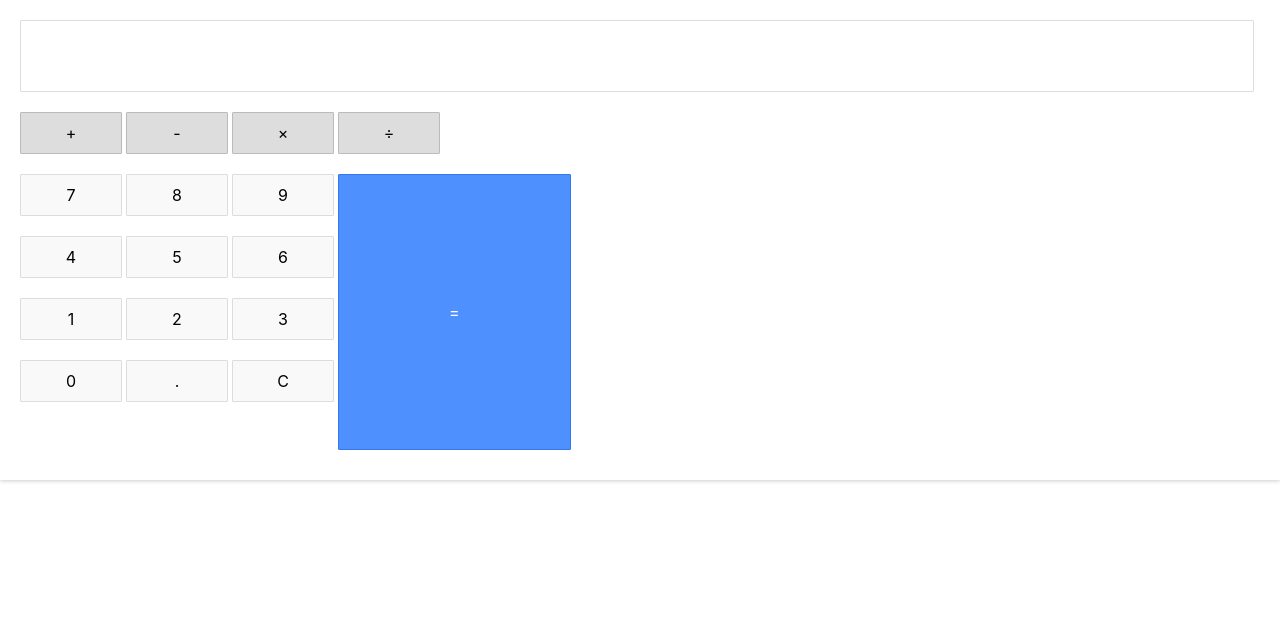
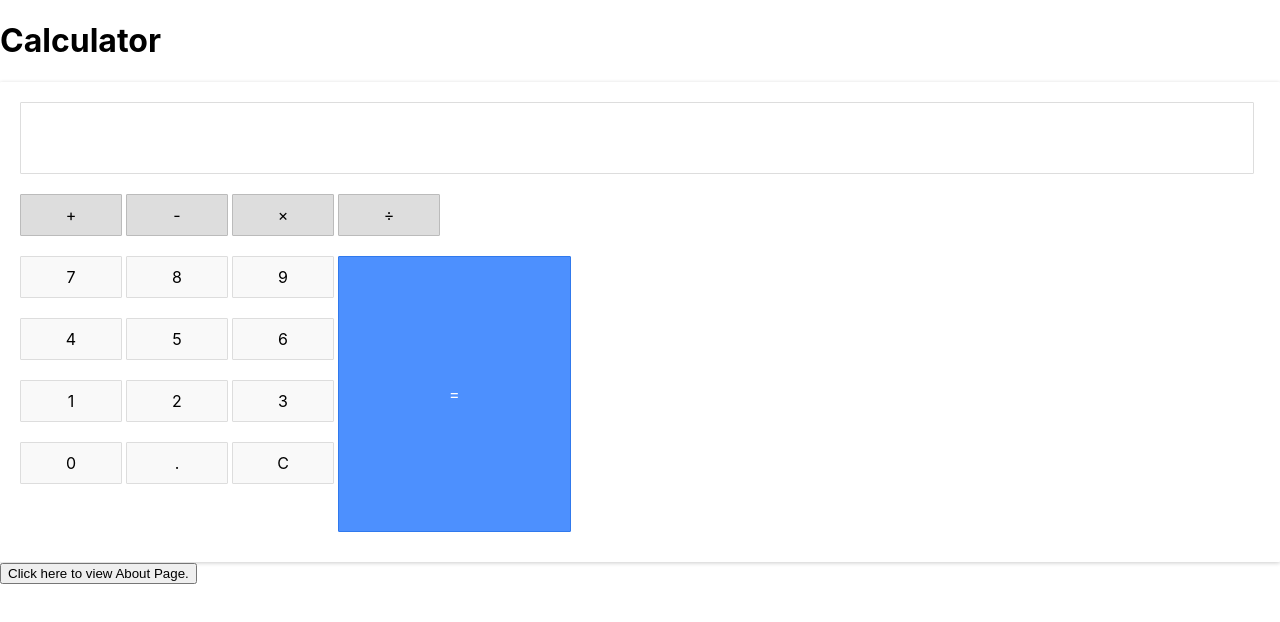
Before and after one commit to Spandana2930/mycalci, a React (Create React App) app: page / in a window 1280 px wide. Shown: the top 622 px of the page. Built offline with nearby package versions, Linux system fonts and the light colour scheme.

Commit message:
added main

```diff
--- a/src/App.js
+++ b/src/App.js
@@ -4,25 +4,19 @@ import FooterComponent from "./components/FooterComponent/footercomponent";
 import AboutPage from "./components/FooterComponent/Aboutpage/aboutpage";
 import { BrowserRouter as Router,Switch,Route } from 'react-router-dom';
 import BodyComponent from "./components/BodyComponent/bodycomponent"
-// import HeaderComponent from "./components/"
+import HeaderComponent from "./components/HeaderComponent/headercomponent"
+import Main from "./components/main"
 function App() {
   return (
     <>
     <Router>
             <Switch>
-            {/* <Route
-                    exact path="/"
-                    render={()=><HeaderComponent/>}
-                /> */}
-
             <Route
                     exact path="/"
-                    render={()=><BodyComponent/>}
+                    render={()=><Main/>}
                 />
-                <Route
-                    exact path="/"
-                    render={()=><FooterComponent/>}
-                />
+
+
 
                 <Route
                     exact path="/about"
--- a/src/components/FooterComponent/footercomponent.js
+++ b/src/components/FooterComponent/footercomponent.js
@@ -3,6 +3,7 @@
  */
 
 import React from 'react';
+import {Link} from 'react-router-dom'
 
 /**
  *
@@ -12,7 +13,9 @@ import React from 'react';
 export default function Footercomponent() {
     return (
         <div>
+            <Link to = "/about">
             <button>Click here to view About Page.</button>
+            </Link>
         </div>
     )
 }
--- /dev/null
+++ b/src/components/main.js
@@ -0,0 +1,13 @@
+import BodyComponent from "./BodyComponent/bodycomponent"
+import HeaderComponent from "./HeaderComponent/headercomponent"
+import FooterComponent from "./FooterComponent/footercomponent"
+function Main(){
+    return(
+        <>
+        <HeaderComponent/>
+        <BodyComponent/>
+        <FooterComponent/>
+        </>
+    )
+}
+export default Main;
```
